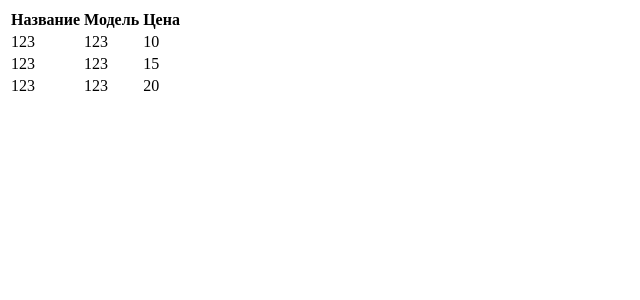
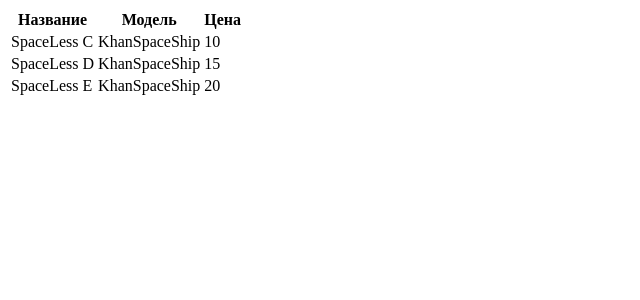
Before and after one commit to aheadweb/react-metatable, a React (Vite) app: page / in a window 1280 px wide. Shown: the top 300 px of the page, without its empty margins (0-640 px from the left). Built offline with nearby package versions, Linux system fonts and the light colour scheme.

Commit message:
refactor folder structure

```diff
--- a/src/App.tsx
+++ b/src/App.tsx
@@ -1,19 +1,4 @@
-import React, { useEffect } from "react";
-
-import { carsData, carsTableMetaData, carsDataLocale } from "./__mock__";
-
 import { useGetTableColumns } from "./metamodel";
 import { BaseMetaTable } from "./components";
 
-const App = () => {
-  const { columns } = useGetTableColumns<typeof carsData[0]>({
-    metaData: carsTableMetaData,
-    locale: carsDataLocale.ru,
-  });
-
-  return (
-    <BaseMetaTable<typeof carsData[0]> columns={columns} data={carsData} />
-  );
-};
-
-export { BaseMetaTable, useGetTableColumns, App };
+export { BaseMetaTable, useGetTableColumns };
--- a/src/__mock__/table-data/cars-data.ts
+++ b/src/__mock__/table-data/cars-data.ts
@@ -1,17 +1,17 @@
 export const carsData = [
   {
-    title: "SpaceLess C",
-    model: "KhanSpaceShip",
+    carTitle: "SpaceLess C",
+    modelName: "KhanSpaceShip",
     price: 10,
   },
   {
-    title: "SpaceLess D",
-    model: "KhanSpaceShip",
+    carTitle: "SpaceLess D",
+    modelName: "KhanSpaceShip",
     price: 15,
   },
   {
-    title: "SpaceLess E",
-    model: "KhanSpaceShip",
+    carTitle: "SpaceLess E",
+    modelName: "KhanSpaceShip",
     price: 20,
   },
 ];
--- a/src/components/base-cell/Text/index.tsx
+++ b/src/components/base-cell/Text/index.tsx
@@ -1,8 +1,10 @@
 import React from "react";
 import { BaseCell } from "../../../types";
 
-interface TextCellProps extends BaseCell {}
+interface TextCellProps extends BaseCell {
+  value: string;
+}
 
 export const TextCell = (props: TextCellProps) => {
-  return <div>123</div>;
+  return <div>{props.value}</div>;
 };
--- a/src/components/index.ts
+++ b/src/components/index.ts
@@ -1,2 +1,2 @@
 export { BaseFields } from "./base-cell";
-export { BaseMetaTable } from './table'
+export { BaseMetaTable } from "./table";
--- /dev/null
+++ b/src/demo/base-cell/index.tsx
@@ -0,0 +1,16 @@
+import React from "react";
+
+import { carsData, carsTableMetaData, carsDataLocale } from "../../__mock__";
+import { useGetTableColumns } from "../../metamodel";
+import { BaseMetaTable } from "../../components";
+
+export const BaseCellExample = () => {
+  const { columns } = useGetTableColumns<typeof carsData[0]>({
+    metaData: carsTableMetaData,
+    locale: carsDataLocale.ru,
+  });
+
+  return (
+    <BaseMetaTable<typeof carsData[0]> columns={columns} data={carsData} />
+  );
+};
--- /dev/null
+++ b/src/demo/index.ts
@@ -0,0 +1 @@
+export { BaseCellExample } from "./base-cell";
--- a/src/main.tsx
+++ b/src/main.tsx
@@ -1,9 +1,9 @@
-import React from 'react'
-import ReactDOM from 'react-dom/client'
-import { App } from './App'
+import React from "react";
+import ReactDOM from "react-dom/client";
+import { BaseCellExample } from "./demo";
 
-ReactDOM.createRoot(document.getElementById('root') as HTMLElement).render(
+ReactDOM.createRoot(document.getElementById("root") as HTMLElement).render(
   <React.StrictMode>
-    <App />
-  </React.StrictMode>,
-)
+    <BaseCellExample />
+  </React.StrictMode>
+);
--- a/vite.config.ts
+++ b/vite.config.ts
@@ -1,7 +1,7 @@
 import { defineConfig } from 'vite'
 import { resolve } from 'node:path'
 
-import react from '@vitejs/plugin-react'
+// import react from '@vitejs/plugin-react'
 
 // https://vitejs.dev/config/
 export default defineConfig({
```
